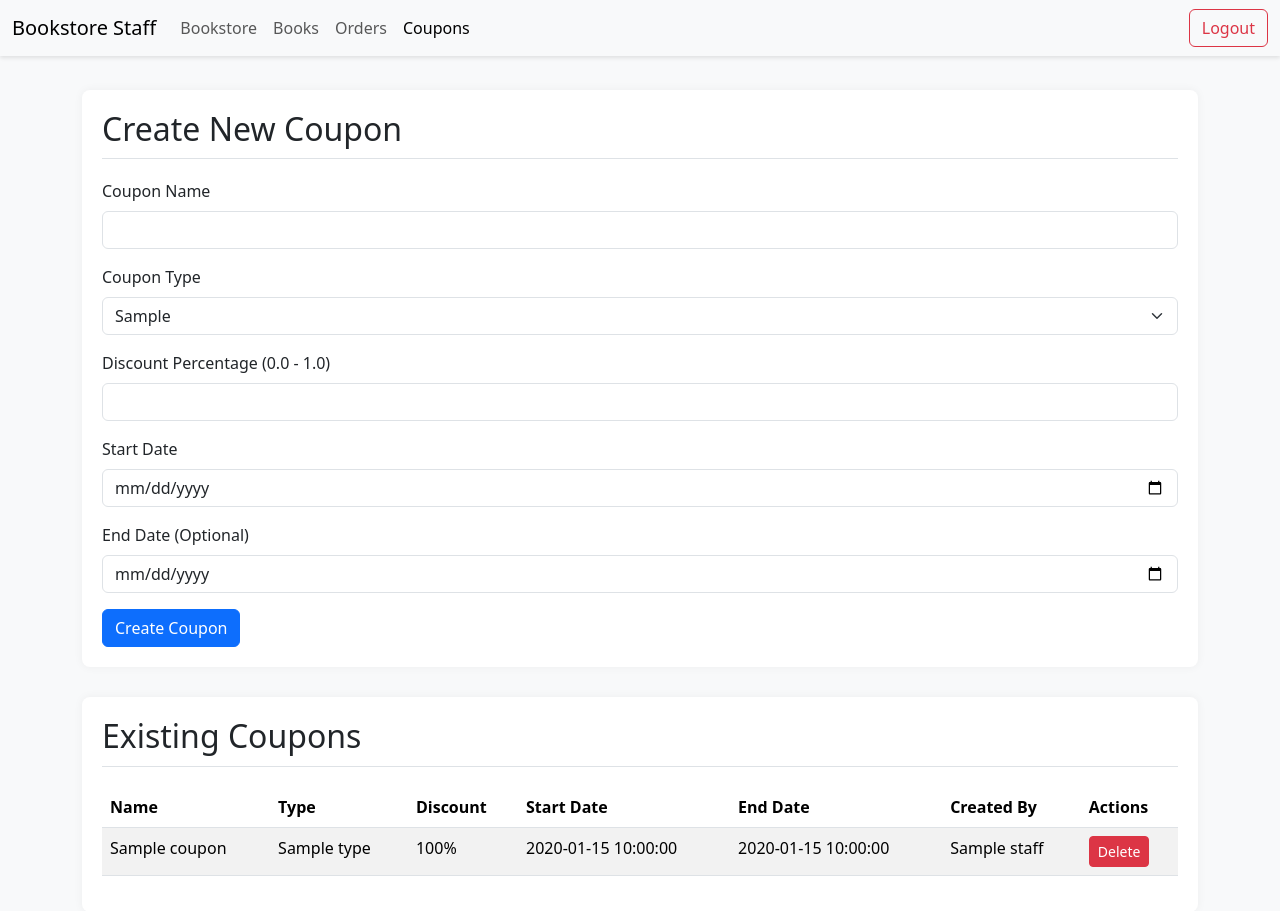
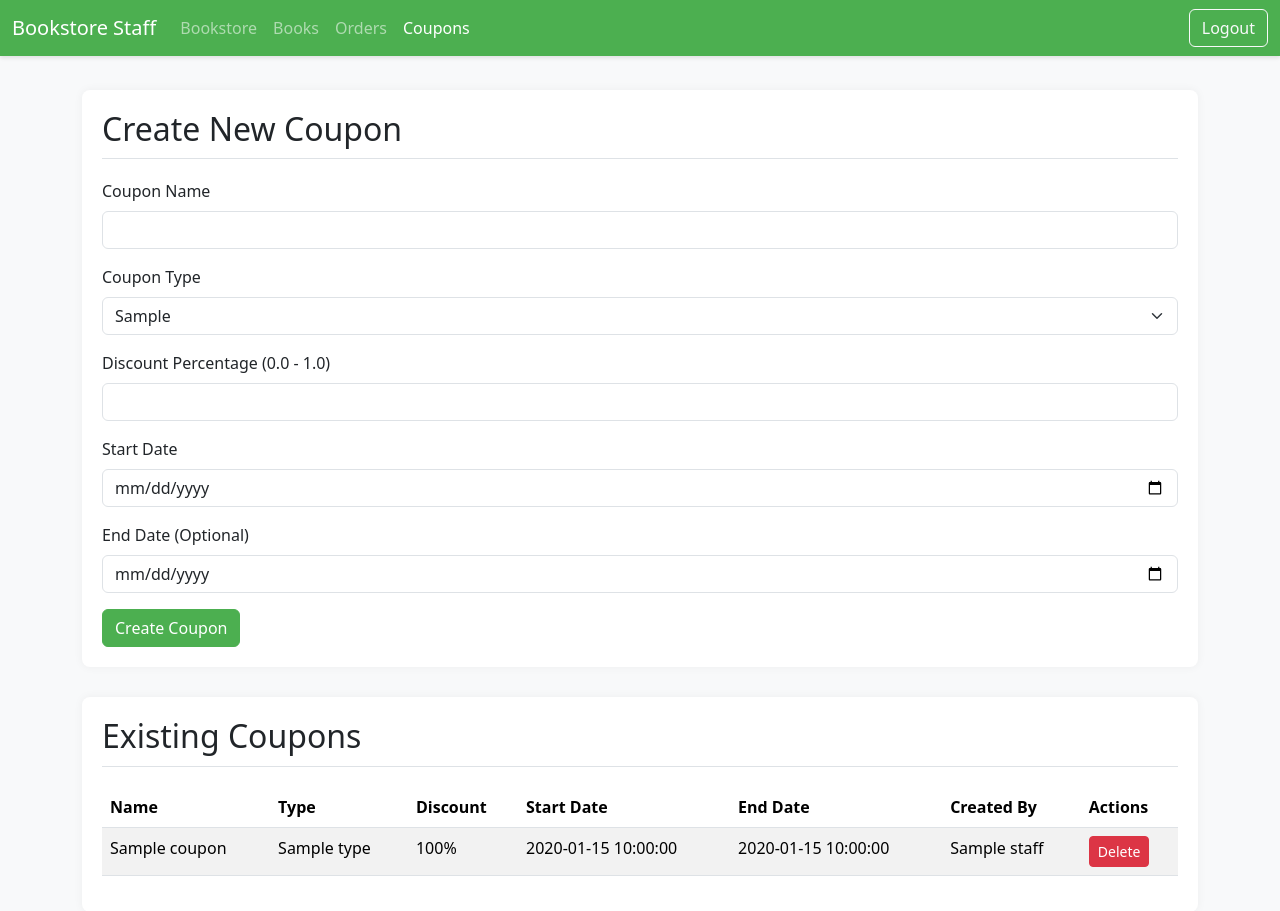
Before and after one commit to Jackson162/114-1-ntut-database-system, a FastAPI app: template app/router/template/staff/coupons.jinja in a window 1280 px wide. Shown: the top 911 px of the page. Run offline with FastAPI, Linux system fonts and the light colour scheme; the template is opened without the code that fills it: most values are stand-ins (such as "Sample title", 1, 10 or a date in 2020); parts of the project's set-up code (start-up, migrations or seed data) failed here and were passed over.

Commit message:
feat: make staff nav bar light green

```diff
--- a/app/router/template/staff/coupons.jinja
+++ b/app/router/template/staff/coupons.jinja
@@ -11,7 +11,8 @@
             padding-top: 70px; /* Adjust for fixed navbar */
             background-color: #f8f9fa;
         }
-        .navbar {
+        .navbar.bg-custom-green {
+            background-color: #4CAF50 !important;
             box-shadow: 0 2px 4px rgba(0, 0, 0, 0.1);
         }
         .container {
@@ -32,11 +33,21 @@
         .table-responsive {
             margin-top: 20px;
         }
+        .btn-custom-green {
+            background-color: #4CAF50;
+            border-color: #4CAF50;
+            color: white;
+        }
+        .btn-custom-green:hover {
+            background-color: #45a049;
+            border-color: #45a049;
+            color: white;
+        }
     </style>
 </head>
 <body>
     <!-- Navigation Bar -->
-    <nav class="navbar navbar-expand-lg navbar-light bg-light fixed-top">
+    <nav class="navbar navbar-expand-lg navbar-dark bg-custom-green fixed-top">
         <div class="container-fluid">
             <a class="navbar-brand" href="/frontend/staffs/home">Bookstore Staff</a>
             <button class="navbar-toggler" type="button" data-bs-toggle="collapse" data-bs-target="#navbarNav" aria-controls="navbarNav" aria-expanded="false" aria-label="Toggle navigation">
@@ -58,9 +69,9 @@
                     </li>
                 </ul>
                 <div class="d-flex">
-                  <form action="/auth/logout" method="post">
-                      <button type="submit" class="btn btn-outline-danger">Logout</button>
-                  </form>
+                    <form action="/auth/logout" method="post">
+                        <button type="submit" class="btn btn-outline-light">Logout</button>
+                    </form>
                 </div>
             </div>
         </div>
@@ -117,7 +128,7 @@
                     <label for="end_date" class="form-label">End Date (Optional)</label>
                     <input type="date" class="form-control" id="end_date" name="end_date">
                 </div>
-                <button type="submit" class="btn btn-primary">Create Coupon</button>
+                <button type="submit" class="btn btn-custom-green">Create Coupon</button>
             </form>
         </div>
 
```
